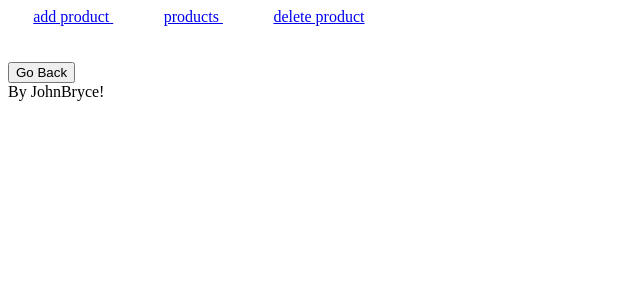
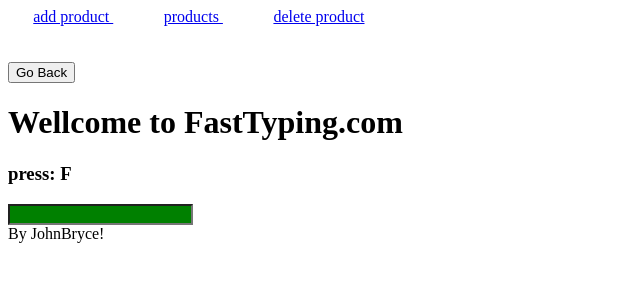
Before and after one commit to orijohnbryce/react-template, a React (Create React App) app: page /fast-typing in a window 1280 px wide. Shown: the top 300 px of the page, without its empty margins (0-640 px from the left). Built offline with nearby package versions, Linux system fonts and the light colour scheme.

Commit message:
init branch

```diff
--- /dev/null
+++ b/src/components/FastTyping.js
@@ -0,0 +1,32 @@
+import React, { useState } from 'react'
+
+const chars = "abcdefghijklmnopqrstuvwxyz ";
+
+const FastTyping = () => {
+    const [char, setChar] = useState("")
+    const [needed, setNeeded] = useState("F")
+    const [color, setColor] = useState("green")
+
+    const handleType = (e) => {
+        if (needed === e.target.value) {
+            setColor("green")
+            let newChar = Math.floor(Math.random() * chars.length) +1;
+            newChar = chars[newChar];
+            setNeeded(newChar);
+
+        } else {
+            setColor("red")
+        }
+    }
+    return (
+        <div>
+            <h1> Wellcome to FastTyping.com </h1>
+            <h3> press: {needed} </h3>
+
+            <input style={{ backgroundColor: color }}
+                value={char} onChange={handleType} />
+        </div>
+    )
+}
+
+export default FastTyping
--- a/src/components/SiteRoutes.js
+++ b/src/components/SiteRoutes.js
@@ -3,6 +3,7 @@
 import AddProduct from './AddProduct/AddProduct'
 import Products from './Products/Products'
 import DeleteProduct from './DeleteProduct/DeleteProduct'
+import FastTyping from './FastTyping'
 
 const SiteRoutes = () => {
   return (
@@ -14,6 +15,7 @@
             <Route path='/add' element={<AddProduct/>}/>
             <Route path='/delete' element={<DeleteProduct/>}/>
             <Route path='/delete/:id' element={<DeleteProduct/>}/>
+            <Route path='fast-typing' element={<FastTyping/>}/>
         </Routes>
     </div>
   )
```
